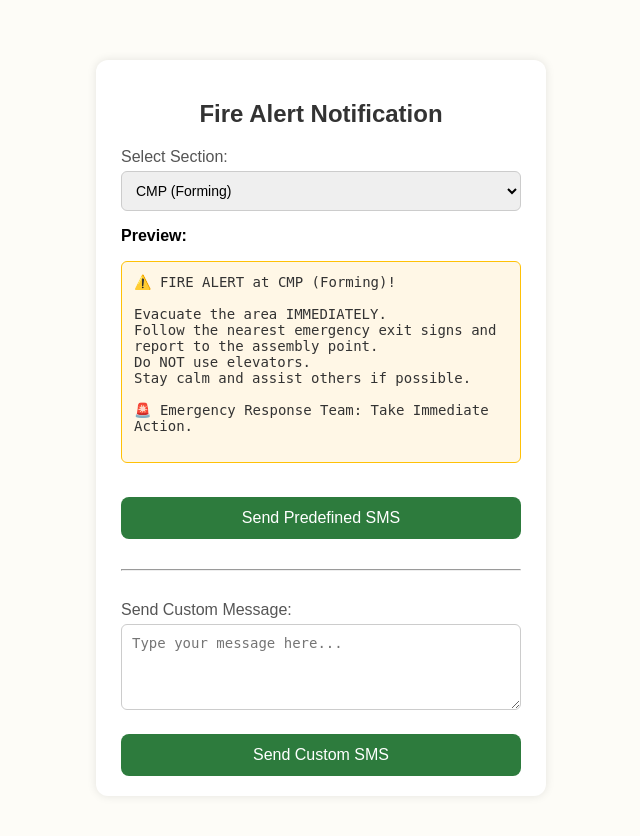
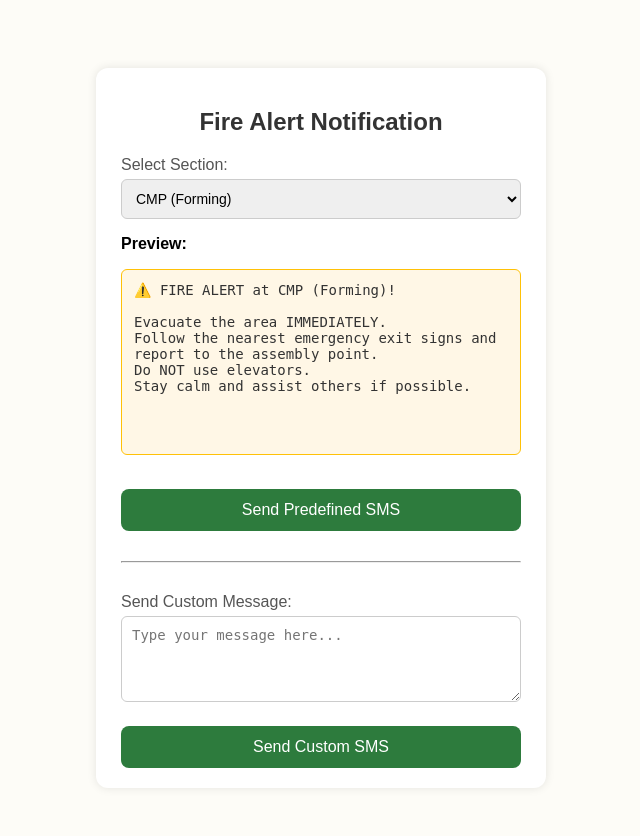
Before and after one commit to JMICylinders/sms_server, a Flask app: page / in a window 1280 px wide. Shown: the top 836 px of the page, without its empty margins (319-959 px from the left). Run offline with Flask 3, Linux system fonts and the light colour scheme.

Commit message:
Update index.html

```diff
--- a/templates/index.html
+++ b/templates/index.html
@@ -33,7 +33,7 @@ Follow the nearest emergency exit signs and report to the assembly point.
 Do NOT use elevators.
 Stay calm and assist others if possible.
 
-🚨 Emergency Response Team: Take Immediate Action.
+
             </pre>
 
             <button type="submit" name="predefined">Send Predefined SMS</button>
```
